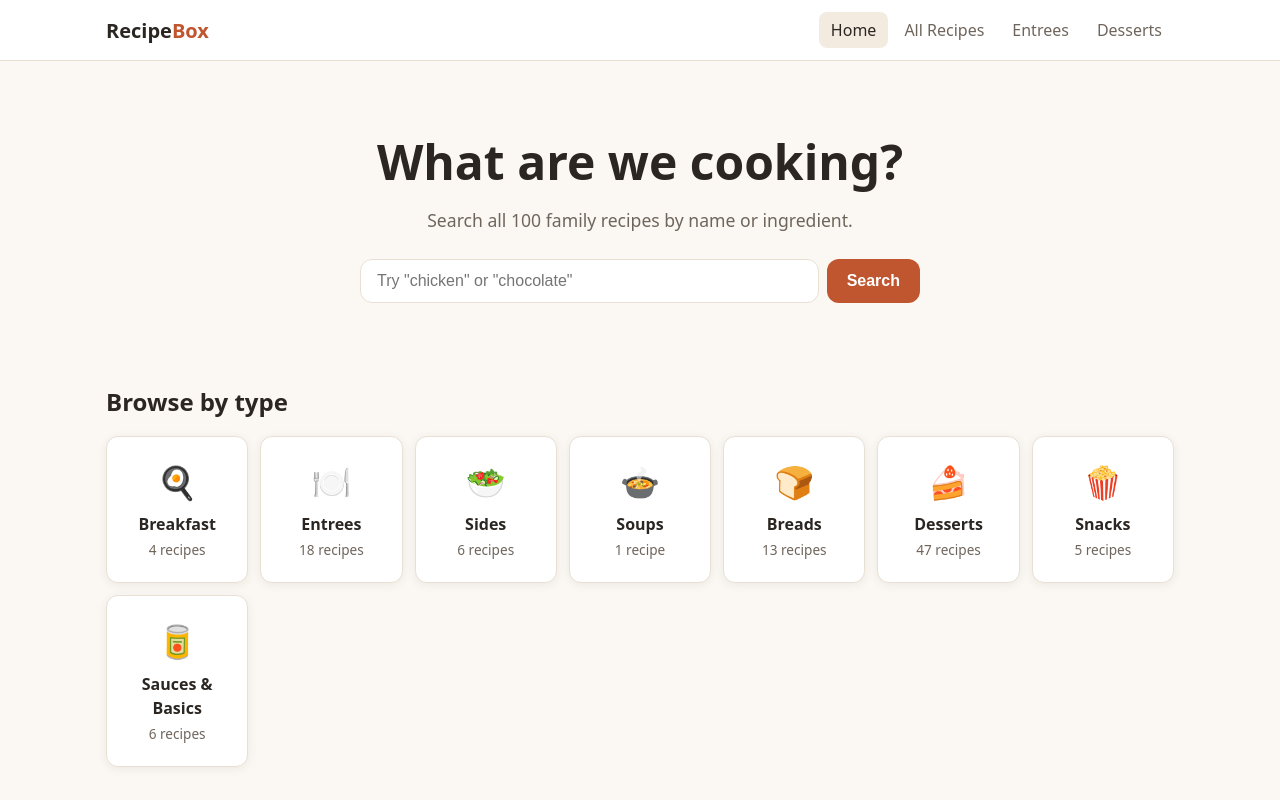
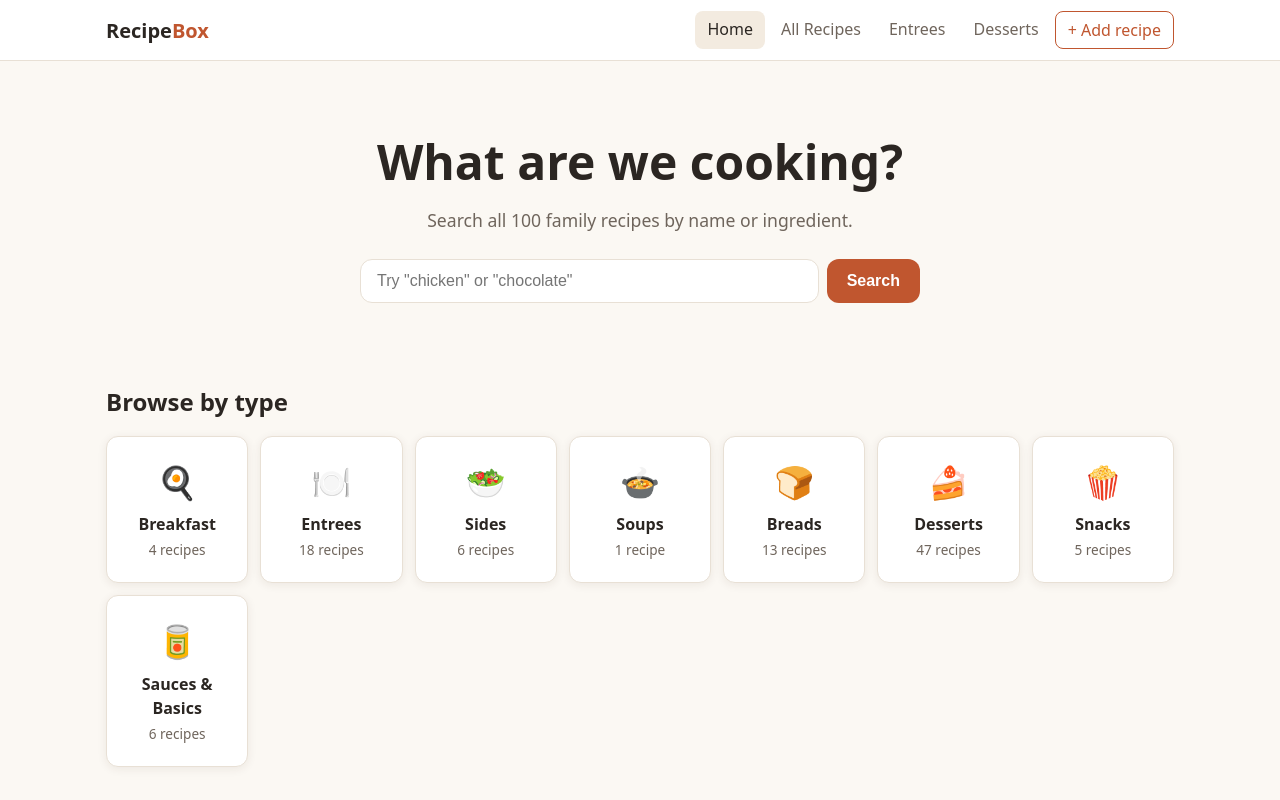
Before and after one commit to lawevanp/recipe-box, a plain HTML site: page index.html in a window 1280 px wide. Shown: the top 800 px of the page. Drawn offline with Linux system fonts and the light colour scheme.

Commit message:
Add recipes from a photo via GitHub issue + Claude
Issue form for uploading recipe photos, a workflow that has Claude
transcribe them into data/recipes.txt and open a PR, and an
'Add recipe' link in the site menu.

Co-Authored-By: Claude Opus 5.5 <noreply@anthropic.com>

```diff
--- a/css/style.css
+++ b/css/style.css
@@ -75,6 +75,8 @@ a { color: var(--accent); }
   font-weight: 500;
 }
 .nav a:hover, .nav a.active { color: var(--text); background: var(--chip); }
+.nav a.nav-add { color: var(--accent); border: 1px solid var(--accent); }
+.nav a.nav-add:hover { background: var(--accent); color: #fff; }
 
 /* Hero */
 .hero {
--- a/index.html
+++ b/index.html
@@ -15,6 +15,7 @@
         <a href="recipes.html">All Recipes</a>
         <a href="recipes.html?type=entree">Entrees</a>
         <a href="recipes.html?type=dessert">Desserts</a>
+        <a class="nav-add" href="https://github.com/lawevanp/recipe-box/issues/new?template=add-recipe.yml" target="_blank" rel="noopener">+ Add recipe</a>
       </nav>
     </div>
   </header>
```
Also changed, not shown: recipe.html (+1 -0 lines), recipes.html (+1 -0 lines), 4 other files.
